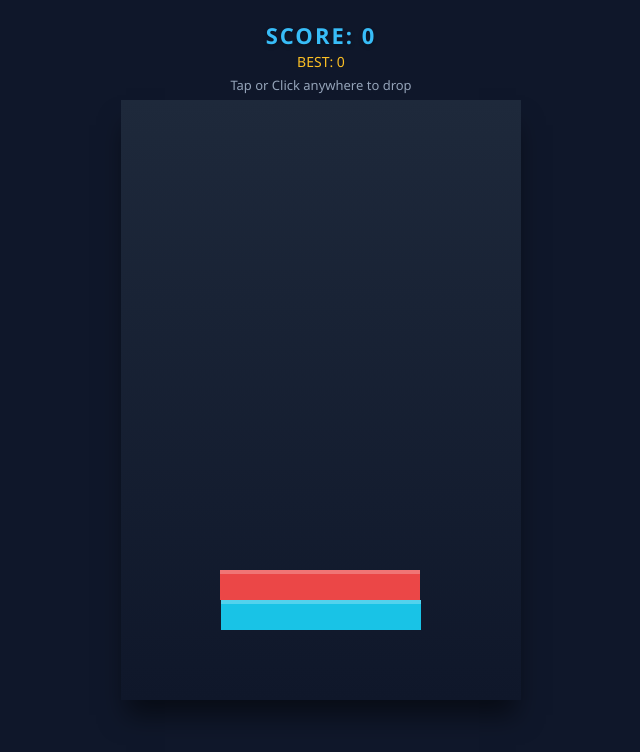
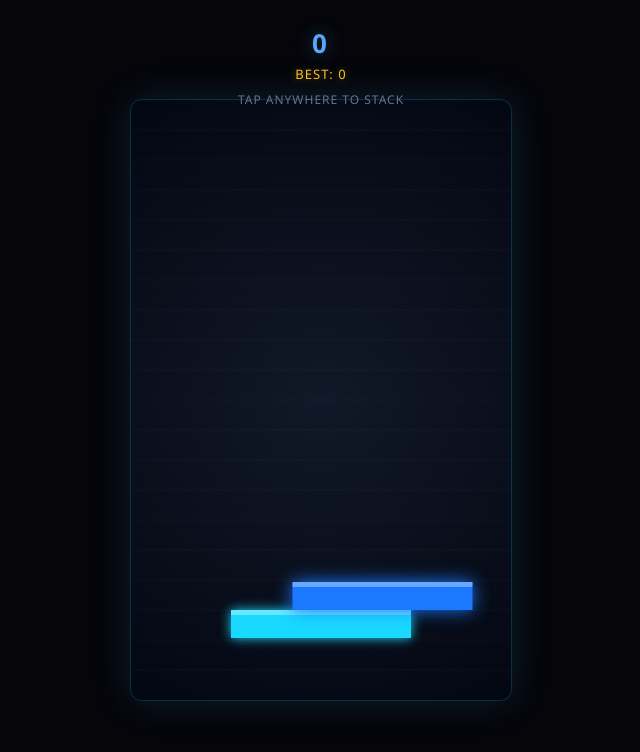
Before and after one commit to Shasi31/sky-high-slice, a plain HTML site: page index.html in a window 1280 px wide. Shown: the whole page, without its empty margins (319-959 px from the left). Drawn offline with Linux system fonts and the light colour scheme.

Commit message:
Update index.html

```diff
--- a/index.html
+++ b/index.html
@@ -3,13 +3,13 @@
 <head>
     <meta charset="UTF-8">
     <meta name="viewport" content="width=device-width, initial-scale=1.0">
-    <title>Sky-High Slice - Stack Game</title>
+    <title>Neon Stack - Arcade</title>
     <style>
         body {
             margin: 0;
             padding: 0;
-            background: #0f172a;
-            font-family: 'Segoe UI', Tahoma, Geneva, Verdana, sans-serif;
+            background: #05050a;
+            font-family: 'Segoe UI', system-ui, sans-serif;
             overflow: hidden;
             display: flex;
             justify-content: center;
@@ -19,44 +19,54 @@
             user-select: none;
         }
         canvas {
-            background: linear-gradient(to bottom, #1e293b, #0f172a);
-            box-shadow: 0 20px 25px -5px rgb(0 0 0 / 0.5);
+            background: radial-gradient(circle at center, #111827 0%, #030712 100%);
+            box-shadow: 0 0 40px rgba(56, 189, 248, 0.15);
+            border-radius: 12px;
+            border: 1px solid rgba(56, 189, 248, 0.2);
             cursor: pointer;
         }
         #ui {
             position: absolute;
-            top: 20px;
+            top: 25px;
             text-align: center;
             pointer-events: none;
+            z-index: 10;
         }
         h1 {
             margin: 0;
-            font-size: 22px;
-            letter-spacing: 2px;
-            color: #38bdf8;
-            text-shadow: 0 2px 4px rgba(0,0,0,0.3);
+            font-size: 26px;
+            font-weight: 800;
+            letter-spacing: 3px;
+            background: linear-gradient(to right, #38bdf8, #818cf8);
+            -webkit-background-clip: text;
+            -webkit-text-fill-color: transparent;
+            text-shadow: 0 0 20px rgba(56, 189, 248, 0.4);
         }
         #best-score {
-            font-size: 14px;
+            font-size: 13px;
+            letter-spacing: 1px;
             color: #fbbf24;
-            margin-top: 2px;
+            margin-top: 4px;
+            text-shadow: 0 0 10px rgba(251, 191, 36, 0.4);
         }
         p {
-            margin: 5px 0 0;
-            font-size: 13px;
-            color: #94a3b8;
+            margin: 8px 0 0;
+            font-size: 12px;
+            color: #64748b;
+            letter-spacing: 1px;
+            text-transform: uppercase;
         }
     </style>
 </head>
 <body>
 
     <div id="ui">
-        <h1 id="score-board">SCORE: 0</h1>
+        <h1 id="score-board">0</h1>
         <div id="best-score">BEST: 0</div>
-        <p>Tap or Click anywhere to drop</p>
+        <p>Tap anywhere to stack</p>
     </div>
 
-    <canvas id="gameCanvas" width="400" height="600"></canvas>
+    <canvas id="gameCanvas" width="380" height="600"></canvas>
 
     <script>
         const canvas = document.getElementById("gameCanvas");
@@ -65,15 +75,15 @@
         const bestScoreBoard = document.getElementById("best-score");
 
         let score = 0;
-        let bestScore = localStorage.getItem("skyHighBestScore") || 0;
+        let bestScore = localStorage.getItem("neonStackBest") || 0;
         bestScoreBoard.innerText = "BEST: " + bestScore;
 
         let gameRunning = true;
         let cameraY = 0;
         let targetCameraY = 0;
 
-        const blockHeight = 30;
-        let initialWidth = 200;
+        const blockHeight = 28;
+        let initialWidth = 180;
         let stack = [];
         let particles = [];
         let screenShake = 0;
@@ -82,30 +92,37 @@
             x: 0,
             y: 0,
             width: initialWidth,
-            speed: 3,
+            speed: 3.5,
             direction: 1,
-            color: 0
+            colorHue: 180
         };
 
         class Particle {
             constructor(x, y, color, width) {
                 this.x = x;
                 this.y = y;
-                this.vx = (Math.random() - 0.5) * 8;
-                this.vy = Math.random() * -6 - 2;
+                this.vx = (Math.random() - 0.5) * 10;
+                this.vy = Math.random() * -8 - 2;
                 this.width = width;
                 this.height = blockHeight;
                 this.color = color;
-                this.gravity = 0.4;
+                this.gravity = 0.45;
+                this.alpha = 1;
             }
             update() {
                 this.vy += this.gravity;
                 this.x += this.vx;
                 this.y += this.vy;
+                this.alpha -= 0.015;
             }
             draw() {
+                ctx.save();
+                ctx.globalAlpha = Math.max(0, this.alpha);
                 ctx.fillStyle = this.color;
+                ctx.shadowBlur = 15;
+                ctx.shadowColor = this.color;
                 ctx.fillRect(this.x, this.y - cameraY, this.width, this.height);
+                ctx.restore();
             }
         }
 
@@ -116,14 +133,14 @@
             cameraY = 0;
             targetCameraY = 0;
             gameRunning = true;
-            scoreBoard.innerText = "SCORE: " + score;
+            scoreBoard.innerText = score;
 
-            // Base block centered
+            // Neon glowing base block
             stack.push({
                 x: (canvas.width - initialWidth) / 2,
-                y: canvas.height - 100,
+                y: canvas.height - 90,
                 width: initialWidth,
-                color: "hsl(190, 80%, 50%)"
+                colorHue: 190
             });
 
             resetCurrentBlock();
@@ -132,16 +149,15 @@
         function resetCurrentBlock() {
             let lastBlock = stack[stack.length - 1];
             let newY = lastBlock.y - blockHeight;
-            let hue = (score * 15) % 360;
+            let nextHue = (lastBlock.colorHue + 25) % 360;
 
-            // Start the moving block cleanly on the left side of the screen
             currentBlock = {
                 x: 0,
                 y: newY,
                 width: lastBlock.width,
-                speed: 3 + Math.floor(score / 5) * 0.4,
+                speed: 3.5 + Math.floor(score / 4) * 0.35,
                 direction: 1,
-                color: `hsl(${hue}, 80%, 60%)`
+                colorHue: nextHue
             };
         }
 
@@ -157,43 +173,45 @@
 
             if (overlap <= 0) {
                 gameRunning = false;
-                screenShake = 15;
+                screenShake = 18;
 
                 if (score > bestScore) {
                     bestScore = score;
-                    localStorage.setItem("skyHighBestScore", bestScore);
+                    localStorage.setItem("neonStackBest", bestScore);
                     bestScoreBoard.innerText = "BEST: " + bestScore;
                 }
                 return;
             }
 
-            if (Math.abs(difference) < 2) {
+            // Perfect alignment snap
+            if (Math.abs(difference) < 3) {
                 overlap = lastBlock.width;
                 currentBlock.x = lastBlock.x;
             }
 
             let newWidth = overlap;
             let newX;
+            let blockColor = `hsl(${currentBlock.colorHue}, 100%, 55%)`;
 
             if (difference > 0) {
                 newX = lastBlock.x + difference;
-                particles.push(new Particle(currentBlock.x + overlap, currentBlock.y, currentBlock.color, currentBlock.width - overlap));
+                particles.push(new Particle(currentBlock.x + overlap, currentBlock.y, blockColor, currentBlock.width - overlap));
             } else {
                 newX = lastBlock.x;
-                particles.push(new Particle(currentBlock.x, currentBlock.y, currentBlock.color, Math.abs(difference)));
+                particles.push(new Particle(currentBlock.x, currentBlock.y, blockColor, Math.abs(difference)));
             }
 
             stack.push({
                 x: newX,
                 y: currentBlock.y,
                 width: newWidth,
-                color: currentBlock.color
+                colorHue: currentBlock.colorHue
             });
 
             score++;
-            scoreBoard.innerText = "SCORE: " + score;
+            scoreBoard.innerText = score;
 
-            if (stack.length > 6) {
+            if (stack.length > 5) {
                 targetCameraY += blockHeight;
             }
 
@@ -209,7 +227,6 @@
         function update() {
             if (gameRunning) {
                 currentBlock.x += currentBlock.speed * currentBlock.direction;
-                // Bounce cleanly off canvas walls
                 if (currentBlock.x + currentBlock.width > canvas.width) {
                     currentBlock.x = canvas.width - currentBlock.width;
                     currentBlock.direction = -1;
@@ -219,69 +236,101 @@
                 }
             }
 
-            cameraY += (targetCameraY - cameraY) * 0.1;
+            cameraY += (targetCameraY - cameraY) * 0.12;
 
             if (screenShake > 0) {
-                screenShake *= 0.9;
+                screenShake *= 0.85;
                 if (screenShake < 0.5) screenShake = 0;
             }
 
             particles.forEach((p, index) => {
                 p.update();
-                if (p.y > canvas.height + cameraY) {
+                if (p.alpha <= 0 || p.y > canvas.height + cameraY) {
                     particles.splice(index, 1);
                 }
             });
+        }
+
+        function drawGrid() {
+            ctx.strokeStyle = "rgba(255, 255, 255, 0.03)";
+            ctx.lineWidth = 1;
+            let gridSize = 30;
+            let offsetY = -(cameraY % gridSize);
+
+            for (let y = offsetY; y < canvas.height; y += gridSize) {
+                ctx.beginPath();
+                ctx.moveTo(0, y);
+                ctx.lineTo(canvas.width, y);
+                ctx.stroke();
+            }
         }
 
         function draw() {
             ctx.save();
 
             if (screenShake > 0) {
-                let shakeX = (Math.random() - 0.5) * screenShake;
-                let shakeY = (Math.random() - 0.5) * screenShake;
-                ctx.translate(shakeX, shakeY);
+                ctx.translate((Math.random() - 0.5) * screenShake, (Math.random() - 0.5) * screenShake);
             }
 
             ctx.clearRect(0, 0, canvas.width, canvas.height);
+            drawGrid();
 
+            // Draw stacked blocks with neon glow
             stack.forEach((block) => {
                 let renderY = block.y - cameraY;
                 if (renderY > -blockHeight && renderY < canvas.height + blockHeight) {
-                    ctx.fillStyle = block.color;
+                    let color = `hsl(${block.colorHue}, 100%, 55%)`;
+
+                    ctx.shadowBlur = 12;
+                    ctx.shadowColor = color;
+                    ctx.fillStyle = color;
                     ctx.fillRect(block.x, renderY, block.width, blockHeight);
 
-                    ctx.fillStyle = "rgba(255, 255, 255, 0.25)";
-                    ctx.fillRect(block.x, renderY, block.width, 4);
+                    // Glossy top edge highlight
+                    ctx.shadowBlur = 0;
+                    ctx.fillStyle = "rgba(255, 255, 255, 0.35)";
+                    ctx.fillRect(block.x, renderY, block.width, 5);
                 }
             });
 
+            // Draw moving active block with glowing trail effect
             if (gameRunning) {
                 let renderY = currentBlock.y - cameraY;
-                ctx.fillStyle = currentBlock.color;
+                let color = `hsl(${currentBlock.colorHue}, 100%, 55%)`;
+
+                ctx.shadowBlur = 18;
+                ctx.shadowColor = color;
+                ctx.fillStyle = color;
                 ctx.fillRect(currentBlock.x, renderY, currentBlock.width, blockHeight);
-                ctx.fillStyle = "rgba(255, 255, 255, 0.25)";
-                ctx.fillRect(currentBlock.x, renderY, currentBlock.width, 4);
+
+                ctx.shadowBlur = 0;
+                ctx.fillStyle = "rgba(255, 255, 255, 0.35)";
+                ctx.fillRect(currentBlock.x, renderY, currentBlock.width, 5);
             }
 
             particles.forEach(p => p.draw());
 
+            // Game Over overlay screen
             if (!gameRunning) {
-                ctx.fillStyle = "rgba(15, 23, 42, 0.85)";
+                ctx.shadowBlur = 0;
+                ctx.fillStyle = "rgba(3, 7, 18, 0.9)";
                 ctx.fillRect(0, 0, canvas.width, canvas.height);
 
-                ctx.fillStyle = "#ffffff";
-                ctx.font = "bold 26px sans-serif";
+                ctx.fillStyle = "#f87171";
+                ctx.font = "bold 24px sans-serif";
                 ctx.textAlign = "center";
-                ctx.fillText("GAME OVER", canvas.width / 2, canvas.height / 2 - 30);
+                ctx.shadowBlur = 10;
+                ctx.shadowColor = "#f87171";
+                ctx.fillText("GAME OVER", canvas.width / 2, canvas.height / 2 - 25);
 
+                ctx.shadowBlur = 0;
                 ctx.fillStyle = "#fbbf24";
                 ctx.font = "16px sans-serif";
-                ctx.fillText("Final Score: " + score, canvas.width / 2, canvas.height / 2 + 5);
+                ctx.fillText("Score: " + score, canvas.width / 2, canvas.height / 2 + 10);
 
                 ctx.fillStyle = "#38bdf8";
-                ctx.font = "14px sans-serif";
-                ctx.fillText("Tap to Play Again", canvas.width / 2, canvas.height / 2 + 45);
+                ctx.font = "13px sans-serif";
+                ctx.fillText("Tap anywhere to retry", canvas.width / 2, canvas.height / 2 + 45);
             }
 
             ctx.restore();
```
